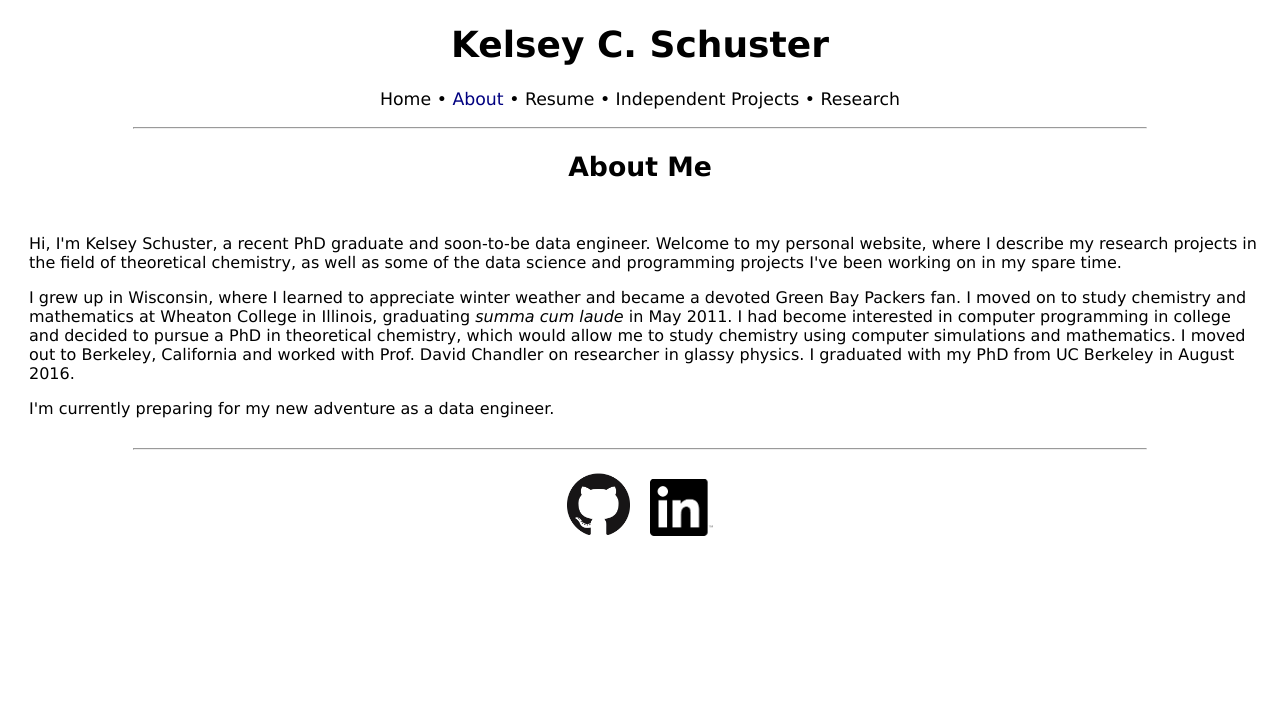
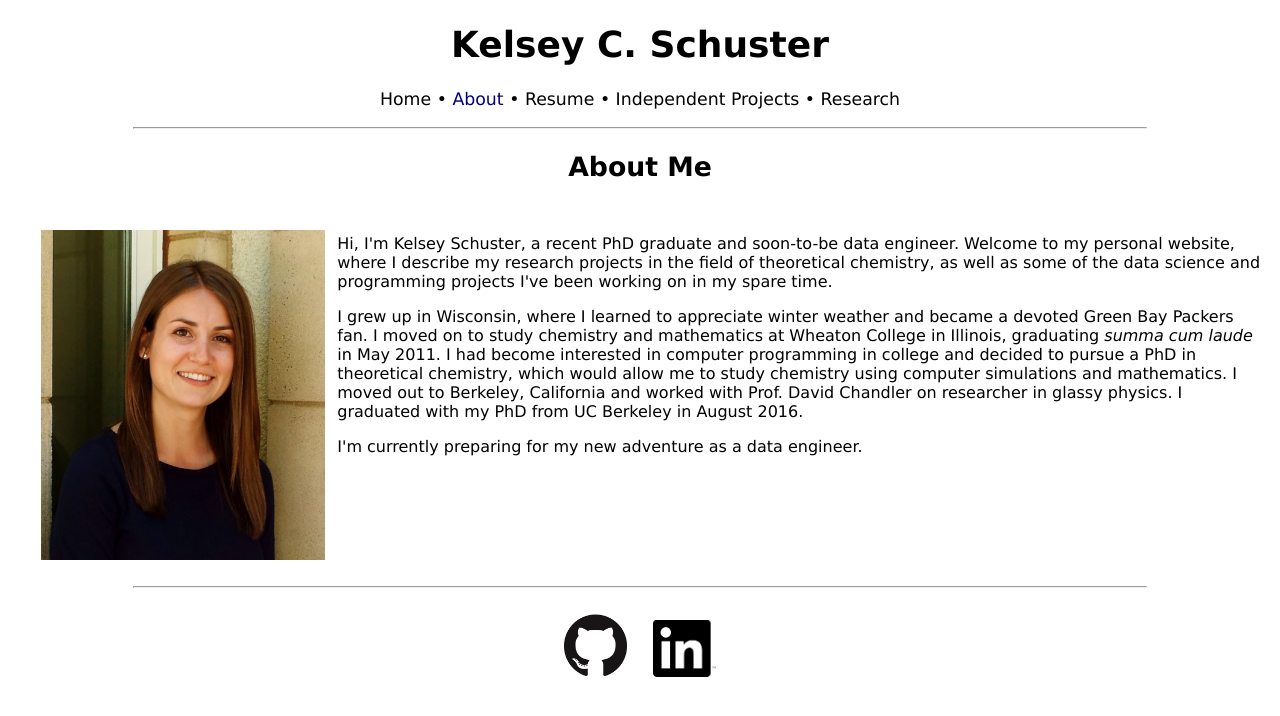
Before and after one commit to kcschuster/kcschuster.github.io, a plain HTML site: page templates/about.html in a window 1280 px wide. Shown: the top 716 px of the page. Drawn offline with Linux system fonts and the light colour scheme.

Commit message:
add pic to about page

```diff
--- a/css/stylesheet.css
+++ b/css/stylesheet.css
@@ -24,7 +24,7 @@ p {
 }
 
 .logos {
-    padding: 7px;
+    padding: 10px;
     width: 5%;
 }
 
@@ -60,6 +60,10 @@ p {
     font-size: 13pt;
 }
 
+#KCS_pic {
+    padding: 12px;
+}
+
 a {
     text-decoration: none;
     color: #000000;
--- a/templates/about.html
+++ b/templates/about.html
@@ -38,6 +38,8 @@
         <div class="wrap">
             <div class="content">
 
+            <img id="KCS_pic" src="../images/KCS.jpg" width=23% align="left" />
+
             <p> Hi, I'm Kelsey Schuster, a recent PhD graduate and soon-to-be data engineer. Welcome to my personal website, where I describe my research projects in the field of theoretical chemistry, as well as some of the data science and programming projects I've been working on in my spare time. </p>
 
             <p> I grew up in Wisconsin, where I learned to appreciate winter weather and became a devoted Green Bay Packers fan. I moved on to study chemistry and mathematics at Wheaton College in Illinois, graduating <em>summa cum laude</em> in May 2011. I had become interested in computer programming in college and decided to pursue a PhD in theoretical chemistry, which would allow me to study chemistry using computer simulations and mathematics. I moved out to Berkeley, California and worked with Prof. David Chandler on researcher in glassy physics. I graduated with my PhD from UC Berkeley in August 2016. </p>
```
Also changed, not shown: images/KCS.jpg (added).
